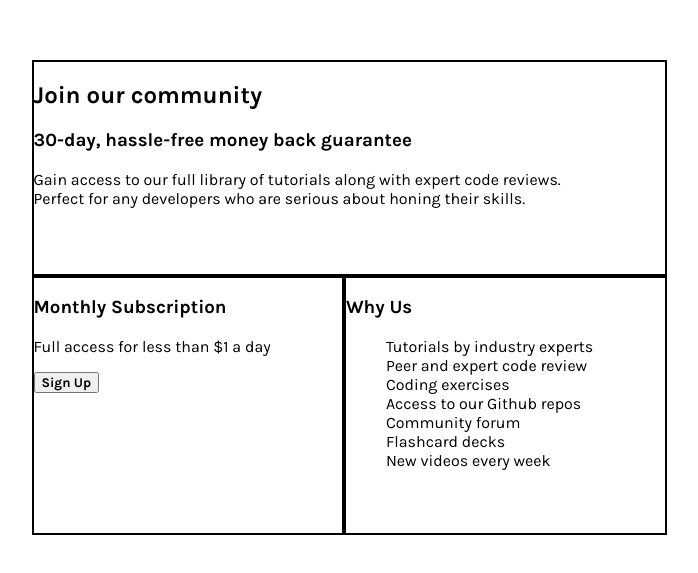
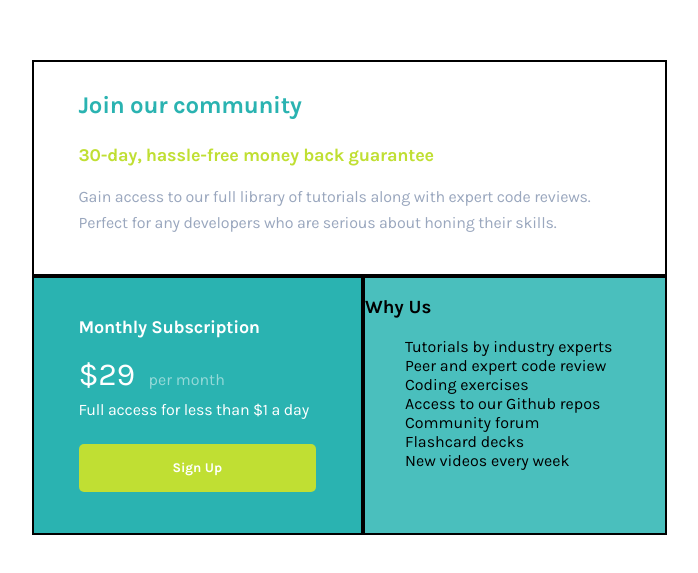
Before and after one commit to vikrambenipal/price-grid, a plain HTML site: page index.html in a window 1280 px wide. Shown: the part 103-676 px from the top of the page, without its empty margins (291-989 px from the left). Drawn offline with Linux system fonts and the light colour scheme.

Commit message:
2/3 boxes for styling completed

```diff
--- a/index.html
+++ b/index.html
@@ -23,7 +23,9 @@
 
     <div class="monthly">
       <h3>Monthly Subscription</h3>
-      <p>Full access for less than $1 a day</p>
+      <p class="price">$29</p>
+      <p class="per-month">per month</p>
+      <p class="full-access">Full access for less than $1 a day</p>
       <button>Sign Up</button>
     </div>
 
--- a/price_grid.css
+++ b/price_grid.css
@@ -25,6 +25,8 @@ button {
 }
 
 .app-container {
+    border-top-left-radius: 15px;
+    border-top-right-radius: 15px;
     position: absolute;
     top: 50%;
     left: 50%;
@@ -38,14 +40,80 @@ button {
 .join {
     border: 2px solid black;
     grid-column: 1 / 3;
+    padding-left: 45px;
+    padding-top: 10px;
 }
 .monthly {
     border: 2px solid black;
-    /* width: 317px; */
+    background-color: #2AB3B1;
+    padding-top: 20px;
 }
 .why {
     border: 2px solid black;
-    /* width: 318px; */
+    background-color: #4ABFBD;
+}
+
+.join h2 {
+    color: #2AB3B1;
+    font-size: 24px;
+    letter-spacing: -0.3px;
+}
+
+.join h3 {
+    color: #C0DF33;
+    font-size: 18px;
+    letter-spacing: -0.22px;
+    padding-top: 5px;
+}
+
+.join p {
+    color: #9AA7BE;
+    font-size: 16px;
+    letter-spacing: -0.2px;
+    line-height: 26px;
+}
+
+.monthly h3 {
+    color: white;
+    padding-left: 45px;
+    font-size: 18px;
+    letter-spacing: -0.22px;
+}
+
+.monthly .full-access {
+    color: white;
+    padding-left: 45px;
+    font-size: 16px;
+    letter-spacing: -0.2px;
+    margin-top: 7px;
+}
+
+.price {
+    display: inline;
+    color: white;
+    padding-left: 45px;
+    font-size: 32px;
+    letter-spacing: -0.4px;
+}
+.per-month {
+    display: inline;
+    color: white;
+    font-size: 16px;
+    padding-left: 10px;
+    opacity: 50%;
+    padding-bottom: 50px;
+}
+
+button {
+    color: white;
+    background-color: #C0DF33;
+    border: none;
+    border-radius: 5px;
+    margin: 0 auto;
+    display: block;
+    width: 237px;
+    height: 48px;
+    margin-top: 25px;
 }
 
 @media all and (max-width: 700px) {
```
